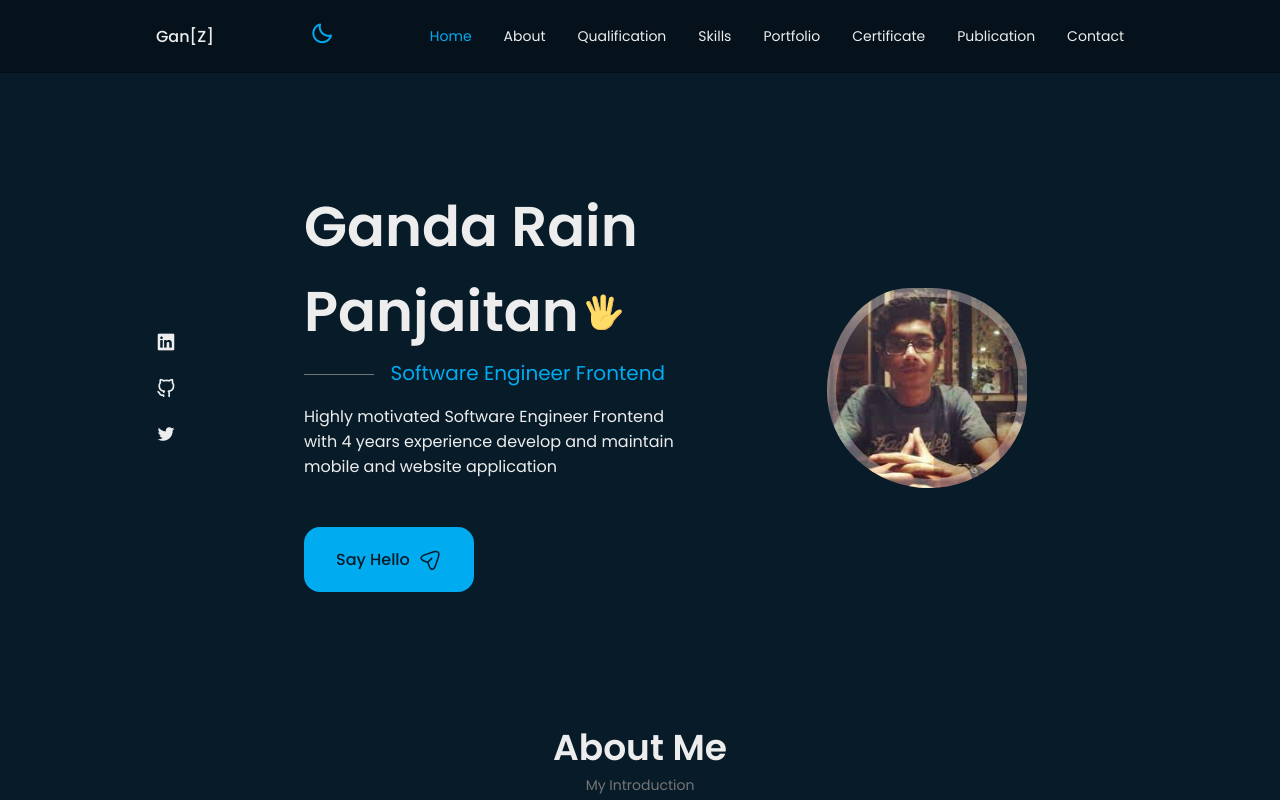
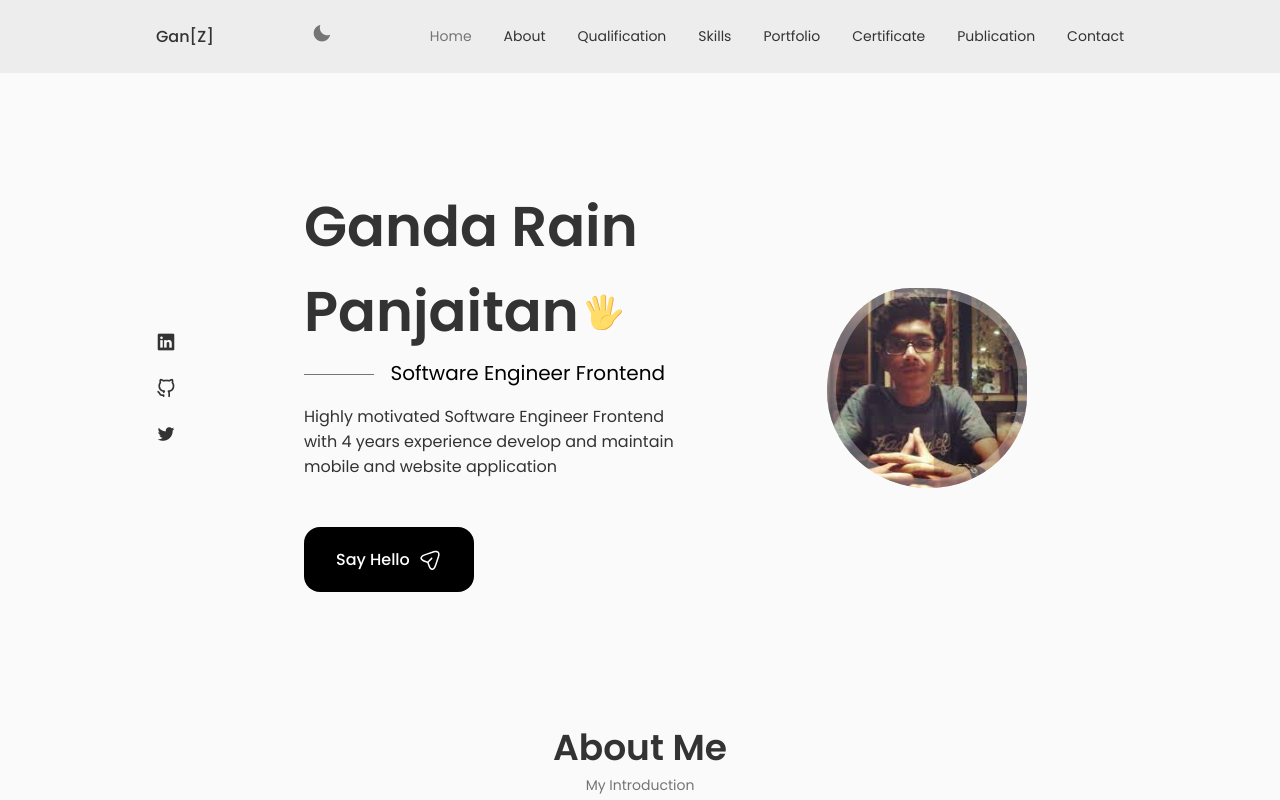
Before and after one commit to gandarain/gandarainpanjaitan, a Next.js app: page / in a window 1280 px wide. Shown: the top 800 px of the page. Built offline with nearby package versions, Linux system fonts and the light colour scheme.

Commit message:
Enhance Theme

```diff
--- a/src/components/header/Header.jsx
+++ b/src/components/header/Header.jsx
@@ -8,7 +8,13 @@ import actions from '@/context/actions'
 import styles from './header.module.css'
 
 const { AnimationOnScrollView } = hooks
-const { header_menu } = constants
+const {
+  header_menu,
+  theme: {
+    LIGHT,
+    DARK
+  }
+} = constants
 const { SET_ACTIVE_INDEX } = actions
 
 const Header = () => {
@@ -76,15 +82,15 @@ const Header = () => {
     return (
       <button
         onClick={() => {
-          if (theme === 'light') setTheme('dark')
-          else setTheme('light')
+          if (theme === LIGHT) setTheme(DARK)
+          else setTheme(LIGHT)
         }}
         className={styles.theme__button}
       >
         {
-          theme === 'light' ?
-          <i className="bx bxs-moon" style={{ fontSize: 24 }} /> :
-          <i className="bx bx-moon" style={{ fontSize: 24 }} />
+          theme === LIGHT ?
+          <i className={`bx bx-moon ${styles.button__theme}`} /> :
+          <i className={`bx bxs-moon ${styles.button__theme}`} />
         }
       </button >
     )
--- a/src/components/header/header.module.css
+++ b/src/components/header/header.module.css
@@ -55,6 +55,10 @@
   overflow: hidden;
   outline: none;
   color: var(--selected-header);
+}
+
+.button__theme {
+  font-size: var(--h3-font-size);
 }
 
 /* For medium device */
--- a/src/constants/index.js
+++ b/src/constants/index.js
@@ -8,6 +8,7 @@ import qualification_content from './qualification-content'
 import contact from './contact'
 import certificate_constant from './certificate-content'
 import publication_content from './publication_content'
+import theme from './theme'
 
 const constants = {
   header_menu,
@@ -19,7 +20,8 @@ const constants = {
   qualification_content,
   contact,
   certificate_constant,
-  publication_content
+  publication_content,
+  theme
 }
 
 export default constants
--- /dev/null
+++ b/src/constants/theme.js
@@ -0,0 +1,8 @@
+const LIGHT = 'light'
+const DARK = 'dark'
+
+const theme = {
+  LIGHT, DARK
+}
+
+export default theme
--- a/src/styles/globals.css
+++ b/src/styles/globals.css
@@ -6,13 +6,13 @@
   /* Colors */
   --hue: 0;
   --sat: 0%;
-  --title-color: #EDEDED;
-  --title-color-dark: #00ABF0;
+  --title-color: hsl(var(--hue), var(--sat), 20%);
+  --title-color-dark: hsl(var(--hue), var(--sat), 0%);
   --text-color: hsl(var(--hue), var(--sat), 46%);
-  --body-color: #081B29;
-  --container-color: #081B29;
-  --black-color: rgba(0, 0, 0, 0.3);
-  --selected-header: #00ABF0;
+  --body-color: hsl(var(--hue), var(--sat), 98%);
+  --container-color: #fff;
+  --black-color: #EDEDED;
+  --selected-header: hsl(var(--hue), var(--sat), 46%);
 
   /* Font and typography */
   --body-font: "Poppins", sans-serif;
@@ -85,13 +85,13 @@
   /* Colors */
   --hue: 0;
   --sat: 0%;
-  --title-color: hsl(var(--hue), var(--sat), 20%);
-  --title-color-dark: hsl(var(--hue), var(--sat), 0%);
+  --title-color: #EDEDED;
+  --title-color-dark: #00ABF0;
   --text-color: hsl(var(--hue), var(--sat), 46%);
-  --body-color: hsl(var(--hue), var(--sat), 98%);
-  --container-color: #fff;
-  --black-color: #EDEDED;
-  --selected-header: hsl(var(--hue), var(--sat), 46%);
+  --body-color: #081B29;
+  --container-color: #081B29;
+  --black-color: rgba(0, 0, 0, 0.3);
+  --selected-header: #00ABF0;
 }
 
 @media (prefers-color-scheme: dark) {
```
